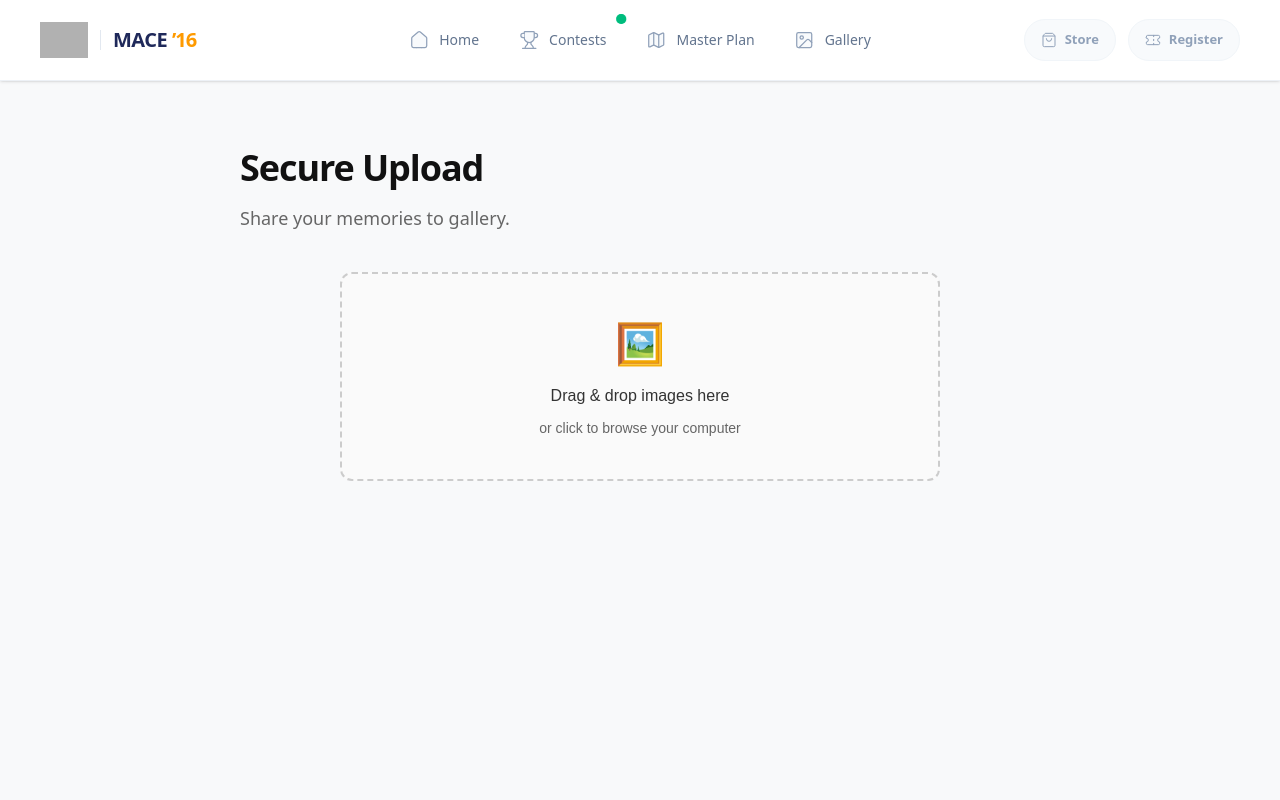
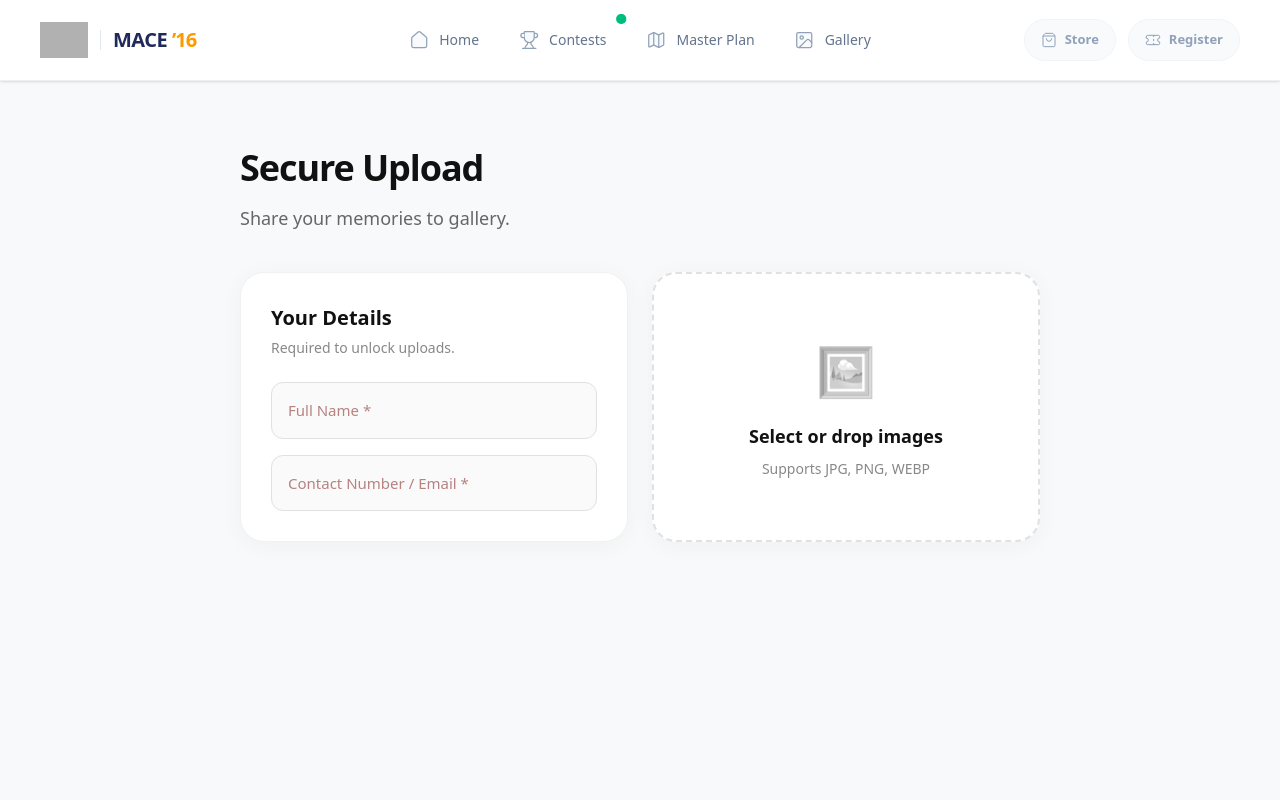
Before and after one commit to mace-2016/alumnimeet, a Next.js app: page /upload in a window 1280 px wide. Shown: the top 800 px of the page. Built offline with nearby package versions, Linux system fonts and the light colour scheme; grey boxes are pictures that could not be loaded; a web font is replaced by a local one.

Commit message:
Update DriveUploader.tsx

```diff
--- a/components/DriveUploader.tsx
+++ b/components/DriveUploader.tsx
@@ -2,7 +2,6 @@
 
 import { useState, useRef, useCallback, useEffect } from 'react';
 
-// Added previewUrl to our interface
 interface QueuedFile {
   id: string;
   file: File;
@@ -11,54 +10,47 @@ interface QueuedFile {
   previewUrl: string;
 }
 
+// BENTO CSS STYLES REUSED ACROSS BLOCKS
+const bentoBlockStyle = {
+  backgroundColor: '#ffffff',
+  borderRadius: '24px',
+  padding: '30px',
+  boxShadow: '0 4px 24px rgba(0, 0, 0, 0.04)',
+  border: '1px solid #f1f1f1',
+  display: 'flex',
+  flexDirection: 'column' as const,
+};
+
 export default function DriveUploader() {
   const [files, setFiles] = useState<QueuedFile[]>([]);
   const [isDragging, setIsDragging] = useState(false);
+  const [name, setName] = useState('');
+  const [contact, setContact] = useState('');
   const fileInputRef = useRef<HTMLInputElement>(null);
 
-  // YOUR GOOGLE SCRIPT WEB APP URL HERE
+  // ⚠️ REPLACE WITH YOUR GOOGLE SCRIPT WEB APP URL
   const WEB_APP_URL = 'https://script.google.com/macros/s/AKfycbyBOINKmBAWLjI1K_NtMTz_jS3cevMfwvtO7wHW6vw6kzLTX7WrorSiAl_88RbVIEll1w/exec';
 
-
-  // --- Drag and Drop Handlers ---
   const handleDragOver = useCallback((e: React.DragEvent<HTMLDivElement>) => {
-    e.preventDefault();
-    e.stopPropagation();
-    setIsDragging(true);
+    e.preventDefault(); e.stopPropagation(); setIsDragging(true);
   }, []);
 
   const handleDragLeave = useCallback((e: React.DragEvent<HTMLDivElement>) => {
-    e.preventDefault();
-    e.stopPropagation();
-    setIsDragging(false);
+    e.preventDefault(); e.stopPropagation(); setIsDragging(false);
   }, []);
 
   const handleDrop = useCallback((e: React.DragEvent<HTMLDivElement>) => {
-    e.preventDefault();
-    e.stopPropagation();
-    setIsDragging(false);
-
+    e.preventDefault(); e.stopPropagation(); setIsDragging(false);
     if (e.dataTransfer.files && e.dataTransfer.files.length > 0) {
-      // Filter out anything that isn't an image
-      const imageFiles = Array.from(e.dataTransfer.files).filter(file =>
-        file.type.startsWith('image/')
-      );
-
-      if (imageFiles.length > 0) {
-        addFilesToQueue(imageFiles);
-      } else {
-        alert("Please drop image files only.");
-      }
+      const imageFiles = Array.from(e.dataTransfer.files).filter(file => file.type.startsWith('image/'));
+      if (imageFiles.length > 0) addFilesToQueue(imageFiles);
+      else alert("Please drop image files only.");
     }
   }, []);
 
-  // --- File Selection Handlers ---
   const handleFileSelect = (e: React.ChangeEvent<HTMLInputElement>) => {
     if (e.target.files && e.target.files.length > 0) {
-      // The input accept="image/*" handles most filtering, but we double-check
-      const imageFiles = Array.from(e.target.files).filter(file =>
-        file.type.startsWith('image/')
-      );
+      const imageFiles = Array.from(e.target.files).filter(file => file.type.startsWith('image/'));
       addFilesToQueue(imageFiles);
     }
   };
@@ -68,7 +60,6 @@ export default function DriveUploader() {
       id: Math.random().toString(36).substring(7),
       file,
       status: 'pending',
-      // Create a temporary URL to show the image preview
       previewUrl: URL.createObjectURL(file)
     }));
     setFiles(prev => [...prev, ...queuedFiles]);
@@ -78,14 +69,10 @@ export default function DriveUploader() {
     setFiles(prev => prev.filter(f => f.id !== id));
   };
 
-  // Cleanup object URLs to avoid memory leaks when component unmounts or files change
   useEffect(() => {
-    return () => {
-      files.forEach(f => URL.revokeObjectURL(f.previewUrl));
-    };
+    return () => files.forEach(f => URL.revokeObjectURL(f.previewUrl));
   }, [files]);
 
-  // --- Upload Logic ---
   const uploadFiles = async () => {
     const pendingFiles = files.filter(f => f.status === 'pending');
     if (pendingFiles.length === 0) return;
@@ -95,17 +82,14 @@ export default function DriveUploader() {
 
       try {
         const base64Data = await readFileAsBase64(item.file);
-
         const formData = new URLSearchParams();
         formData.append('filename', item.file.name);
         formData.append('mimeType', item.file.type);
         formData.append('fileData', base64Data);
+        formData.append('uploaderName', name);
+        formData.append('uploaderContact', contact);
 
-        const response = await fetch(WEB_APP_URL, {
-          method: 'POST',
-          body: formData,
-        });
-
+        const response = await fetch(WEB_APP_URL, { method: 'POST', body: formData });
         const result = await response.text();
 
         if (result.includes('Error') || result.includes('failed')) {
@@ -113,7 +97,6 @@ export default function DriveUploader() {
         } else {
            updateFileStatus(item.id, 'success');
         }
-
       } catch (error: any) {
         updateFileStatus(item.id, 'error', error.toString());
       }
@@ -121,9 +104,7 @@ export default function DriveUploader() {
   };
 
   const updateFileStatus = (id: string, status: QueuedFile['status'], errorMsg?: string) => {
-    setFiles(prev => prev.map(f =>
-      f.id === id ? { ...f, status, errorMessage: errorMsg } : f
-    ));
+    setFiles(prev => prev.map(f => f.id === id ? { ...f, status, errorMessage: errorMsg } : f));
   };
 
   const readFileAsBase64 = (file: File): Promise<string> => {
@@ -135,127 +116,137 @@ export default function DriveUploader() {
     });
   };
 
-  // --- Render Helpers ---
   const formatSize = (bytes: number) => {
-    if (bytes === 0) return '0 Bytes';
+    if (bytes === 0) return '0 B';
     const k = 1024;
-    const sizes = ['Bytes', 'KB', 'MB', 'GB'];
+    const sizes = ['B', 'KB', 'MB', 'GB'];
     const i = Math.floor(Math.log(bytes) / Math.log(k));
-    return parseFloat((bytes / Math.pow(k, i)).toFixed(2)) + ' ' + sizes[i];
+    return parseFloat((bytes / Math.pow(k, i)).toFixed(1)) + ' ' + sizes[i];
   };
 
   const isUploading = files.some(f => f.status === 'uploading');
   const hasPending = files.some(f => f.status === 'pending');
+  const isFormComplete = name.trim().length > 0 && contact.trim().length > 0;
+  const canUpload = hasPending && !isUploading && isFormComplete;
 
   return (
-    <div style={{ width: '100%', maxWidth: '600px', margin: '0 auto', fontFamily: 'sans-serif' }}>
+    <div style={{
+      width: '100%',
+      maxWidth: '800px',
+      display: 'flex',
+      flexWrap: 'wrap',
+      gap: '24px'
+    }}>
 
-      {/* DRAG AND DROP ZONE */}
+      {/* BENTO BLOCK 1: User Details */}
+      <div style={{ ...bentoBlockStyle, flex: '1 1 300px' }}>
+        <div style={{ marginBottom: '24px' }}>
+          <h2 style={{ fontSize: '20px', fontWeight: '700', margin: '0 0 4px 0', color: '#111' }}>Your Details</h2>
+          <p style={{ margin: 0, fontSize: '14px', color: '#888' }}>Required to unlock uploads.</p>
+        </div>
+
+        <div style={{ display: 'flex', gap: '16px', flexDirection: 'column', flexGrow: 1, justifyContent: 'center' }}>
+          <input
+            type="text"
+            placeholder="Full Name *"
+            value={name}
+            onChange={(e) => setName(e.target.value)}
+            disabled={isUploading}
+            style={{
+              padding: '16px', borderRadius: '12px', border: '1px solid #e1e1e1',
+              fontSize: '15px', backgroundColor: '#fafafa', outline: 'none', transition: 'border 0.2s'
+            }}
+          />
+          <input
+            type="text"
+            placeholder="Contact Number / Email *"
+            value={contact}
+            onChange={(e) => setContact(e.target.value)}
+            disabled={isUploading}
+            style={{
+              padding: '16px', borderRadius: '12px', border: '1px solid #e1e1e1',
+              fontSize: '15px', backgroundColor: '#fafafa', outline: 'none', transition: 'border 0.2s'
+            }}
+          />
+        </div>
+      </div>
+
+      {/* BENTO BLOCK 2: Dropzone */}
       <div
-        onDragOver={handleDragOver}
-        onDragLeave={handleDragLeave}
-        onDrop={handleDrop}
-        onClick={() => fileInputRef.current?.click()}
+        onDragOver={handleDragOver} onDragLeave={handleDragLeave} onDrop={handleDrop} onClick={() => fileInputRef.current?.click()}
         style={{
-          border: `2px dashed ${isDragging ? '#1a73e8' : '#ccc'}`,
-          backgroundColor: isDragging ? '#f3f8ff' : '#fafafa',
-          borderRadius: '12px',
-          padding: '40px 20px',
+          ...bentoBlockStyle,
+          flex: '1 1 300px',
+          border: isDragging ? '2px dashed #000' : '2px dashed #e1e1e1',
+          backgroundColor: isDragging ? '#f8f9fa' : '#ffffff',
+          cursor: 'pointer',
+          alignItems: 'center',
+          justifyContent: 'center',
           textAlign: 'center',
-          cursor: 'pointer',
-          transition: 'all 0.2s ease',
-          marginBottom: '20px'
+          minHeight: '260px',
+          transition: 'all 0.2s ease'
         }}
       >
-        <input
-          type="file"
-          multiple
-          accept="image/*" // THIS RESTRICTS THE FILE PICKER TO IMAGES
-          ref={fileInputRef}
-          onChange={handleFileSelect}
-          style={{ display: 'none' }}
-        />
-        <div style={{ fontSize: '40px', marginBottom: '10px' }}>🖼️</div>
-        <h3 style={{ margin: '0 0 10px 0', color: '#333' }}>
-          {isDragging ? 'Drop images here!' : 'Drag & drop images here'}
+        <input type="file" multiple accept="image/*" ref={fileInputRef} onChange={handleFileSelect} style={{ display: 'none' }} />
+        <div style={{ fontSize: '48px', marginBottom: '16px', filter: isDragging ? 'grayscale(0%)' : 'grayscale(100%)', opacity: isDragging ? 1 : 0.6, transition: 'all 0.2s' }}>
+          🖼️
+        </div>
+        <h3 style={{ margin: '0 0 8px 0', color: '#111', fontSize: '18px', fontWeight: '700' }}>
+          {isDragging ? 'Drop images here' : 'Select or drop images'}
         </h3>
-        <p style={{ margin: 0, color: '#666', fontSize: '14px' }}>
-          or click to browse your computer
+        <p style={{ margin: 0, color: '#888', fontSize: '14px' }}>
+          Supports JPG, PNG, WEBP
         </p>
       </div>
 
-      {/* FILE LIST */}
+      {/* BENTO BLOCK 3: Upload Queue (Only shows when files exist) */}
       {files.length > 0 && (
-        <div style={{ backgroundColor: '#fff', border: '1px solid #eee', borderRadius: '8px', padding: '15px' }}>
-          <h4 style={{ margin: '0 0 15px 0', color: '#333', borderBottom: '1px solid #eee', paddingBottom: '10px' }}>
-            Upload Queue ({files.length})
-          </h4>
+        <div style={{ ...bentoBlockStyle, flex: '1 1 100%' }}>
+          <div style={{ display: 'flex', justifyContent: 'space-between', alignItems: 'center', marginBottom: '20px' }}>
+             <h2 style={{ fontSize: '20px', fontWeight: '700', margin: 0, color: '#111' }}>Queue ({files.length})</h2>
+          </div>
 
-          <div style={{ display: 'flex', flexDirection: 'column', gap: '10px', maxHeight: '350px', overflowY: 'auto' }}>
+          <div style={{ display: 'grid', gridTemplateColumns: 'repeat(auto-fill, minmax(250px, 1fr))', gap: '16px', maxHeight: '300px', overflowY: 'auto', paddingBottom: '10px' }}>
             {files.map(file => (
-              <div key={file.id} style={{ display: 'flex', alignItems: 'center', justifyContent: 'space-between', padding: '10px', backgroundColor: '#f8f9fa', borderRadius: '6px' }}>
+              <div key={file.id} style={{ display: 'flex', alignItems: 'center', gap: '12px', padding: '12px', backgroundColor: '#fafafa', borderRadius: '16px', border: '1px solid #f1f1f1' }}>
+                <img src={file.previewUrl} alt="preview" style={{ width: '48px', height: '48px', objectFit: 'cover', borderRadius: '10px' }} />
 
-                <div style={{ display: 'flex', alignItems: 'center', gap: '12px', overflow: 'hidden' }}>
-                  {/* IMAGE THUMBNAIL PREVIEW */}
-                  <img
-                    src={file.previewUrl}
-                    alt="preview"
-                    style={{ width: '44px', height: '44px', objectFit: 'cover', borderRadius: '6px', border: '1px solid #ddd' }}
-                  />
-                  <div style={{ display: 'flex', flexDirection: 'column', overflow: 'hidden' }}>
-                    <span style={{ fontSize: '14px', fontWeight: '500', whiteSpace: 'nowrap', overflow: 'hidden', textOverflow: 'ellipsis', maxWidth: '200px' }}>
-                      {file.file.name}
-                    </span>
-                    <span style={{ fontSize: '12px', color: '#888' }}>
-                      {formatSize(file.file.size)}
-                    </span>
+                <div style={{ display: 'flex', flexDirection: 'column', flexGrow: 1, overflow: 'hidden' }}>
+                  <span style={{ fontSize: '14px', fontWeight: '600', color: '#111', whiteSpace: 'nowrap', overflow: 'hidden', textOverflow: 'ellipsis' }}>{file.file.name}</span>
+                  <div style={{ display: 'flex', justifyContent: 'space-between', alignItems: 'center', marginTop: '4px' }}>
+                     <span style={{ fontSize: '12px', color: '#888' }}>{formatSize(file.file.size)}</span>
+                     {file.status === 'pending' && <span style={{ color: '#888', fontSize: '11px', fontWeight: '600', padding: '2px 6px', backgroundColor: '#eee', borderRadius: '10px' }}>Ready</span>}
+                     {file.status === 'uploading' && <span style={{ color: '#000', fontSize: '11px', fontWeight: '600', padding: '2px 6px', backgroundColor: '#e2e8f0', borderRadius: '10px' }}>Uploading</span>}
+                     {file.status === 'success' && <span style={{ color: '#fff', fontSize: '11px', fontWeight: '600', padding: '2px 6px', backgroundColor: '#10b981', borderRadius: '10px' }}>Done</span>}
+                     {file.status === 'error' && <span style={{ color: '#fff', fontSize: '11px', fontWeight: '600', padding: '2px 6px', backgroundColor: '#ef4444', borderRadius: '10px' }}>Error</span>}
                   </div>
                 </div>
 
-                <div style={{ display: 'flex', alignItems: 'center', gap: '10px' }}>
-                  {file.status === 'pending' && <span style={{ color: '#888', fontSize: '12px' }}>Ready</span>}
-                  {file.status === 'uploading' && <span style={{ color: '#1a73e8', fontSize: '12px', fontWeight: 'bold' }}>Uploading...</span>}
-                  {file.status === 'success' && <span style={{ color: '#0f9d58', fontSize: '12px', fontWeight: 'bold' }}>✓ Done</span>}
-                  {file.status === 'error' && <span style={{ color: '#d93025', fontSize: '12px', fontWeight: 'bold' }}>Error</span>}
-
-                  {file.status !== 'uploading' && (
-                    <button
-                      onClick={(e) => { e.stopPropagation(); removeFile(file.id); }}
-                      style={{ background: 'none', border: 'none', color: '#999', cursor: 'pointer', fontSize: '20px', padding: '4px', lineHeight: '1' }}
-                      title="Remove file"
-                    >
-                      ×
-                    </button>
-                  )}
-                </div>
-
+                {file.status !== 'uploading' && (
+                  <button onClick={(e) => { e.stopPropagation(); removeFile(file.id); }} style={{ background: 'none', border: 'none', color: '#94a3b8', cursor: 'pointer', fontSize: '18px', padding: '4px', display: 'flex', alignItems: 'center', justifyContent: 'center' }}>
+                    ×
+                  </button>
+                )}
               </div>
             ))}
           </div>
 
-          {/* ACTION BUTTON */}
           <button
             onClick={uploadFiles}
-            disabled={!hasPending || isUploading}
+            disabled={!canUpload}
             style={{
-              width: '100%',
-              padding: '12px',
-              marginTop: '15px',
-              backgroundColor: !hasPending || isUploading ? '#ccc' : '#1a73e8',
-              color: '#fff',
-              border: 'none',
-              borderRadius: '6px',
-              fontSize: '16px',
-              fontWeight: 'bold',
-              cursor: !hasPending || isUploading ? 'not-allowed' : 'pointer',
-              transition: 'background-color 0.2s'
+              width: '100%', padding: '18px', marginTop: '24px',
+              backgroundColor: canUpload ? '#000000' : '#f1f1f1',
+              color: canUpload ? '#ffffff' : '#a1a1a1',
+              border: 'none', borderRadius: '16px', fontSize: '16px', fontWeight: '700',
+              cursor: canUpload ? 'pointer' : 'not-allowed', transition: 'all 0.2s',
+              boxShadow: canUpload ? '0 8px 20px rgba(0,0,0,0.15)' : 'none'
             }}
           >
-            {isUploading ? 'Uploading to Drive...' : 'Upload All Images'}
+            {!isFormComplete && hasPending ? 'Fill details to unlock upload' : isUploading ? 'Uploading to Drive...' : 'Upload All Images'}
           </button>
         </div>
       )}
-
     </div>
   );
 }
```
